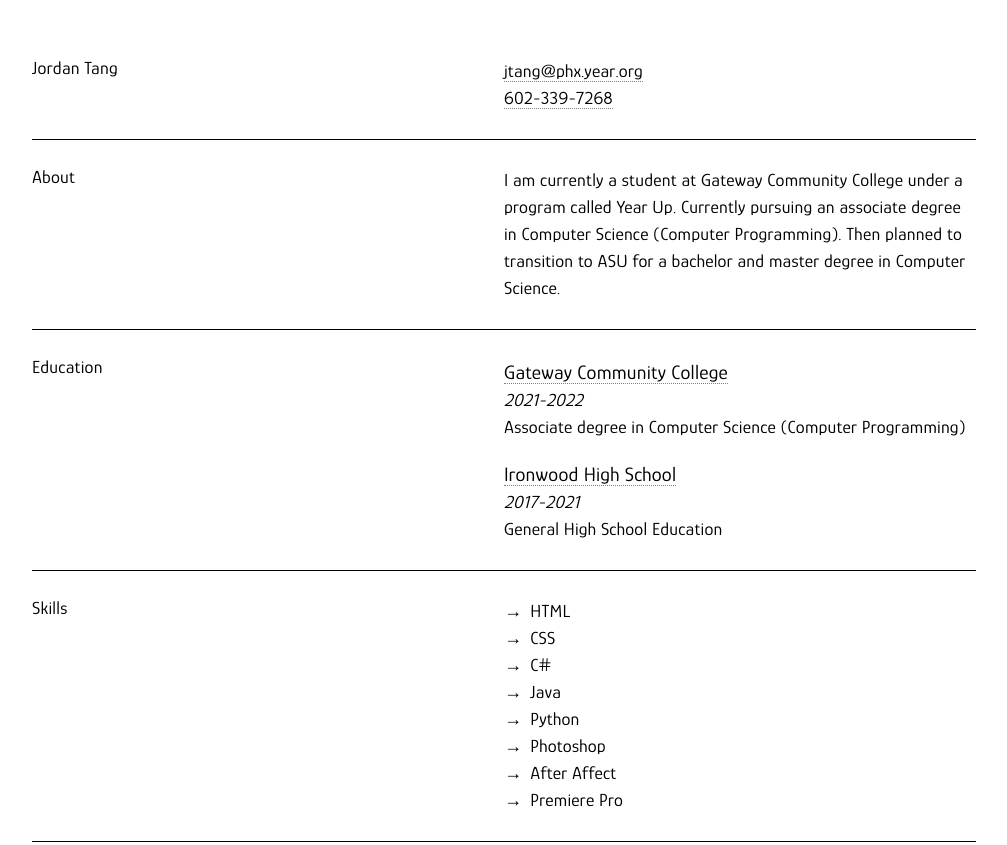
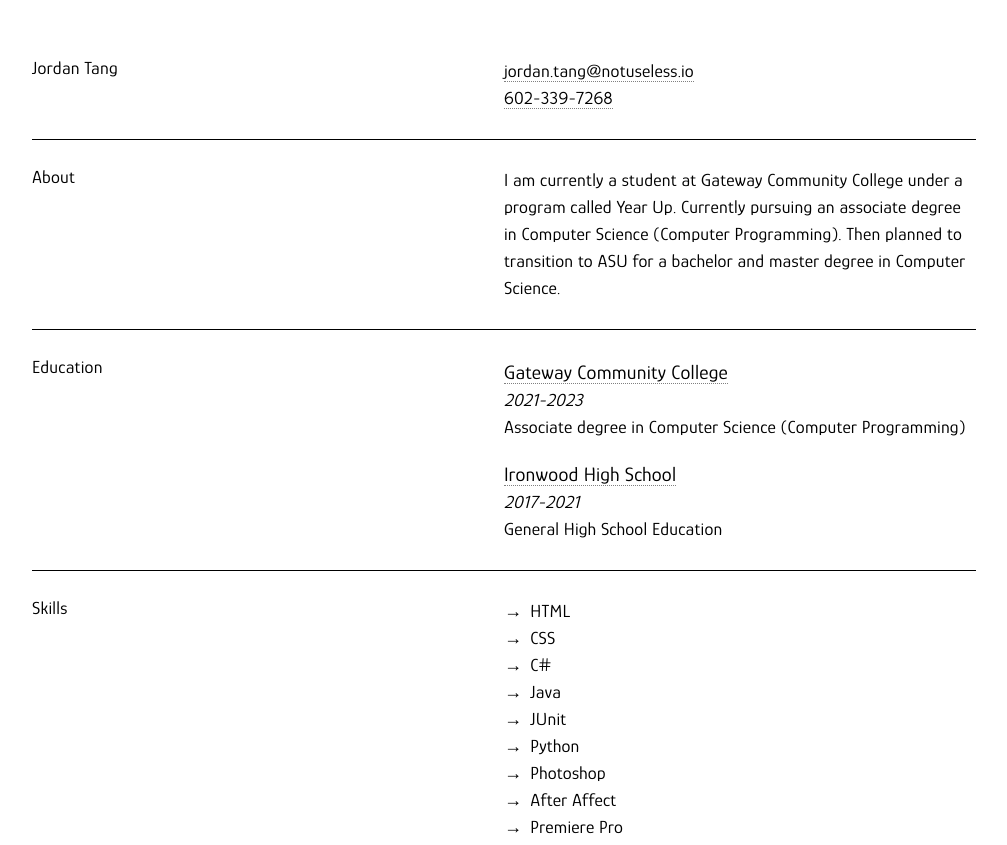
Before and after one commit to TotallyUseless/HTML-One-Page-Resume, a plain HTML site: page index.html in a window 1280 px wide. Shown: the top 845 px of the page, without its empty margins (136-1143 px from the left). Drawn offline with Linux system fonts and the light colour scheme.

Commit message:
Update Email

```diff
--- a/index.html
+++ b/index.html
@@ -16,7 +16,7 @@
         </div>
         <div class="right">
             <p>
-                <a href="mailto:jtang@phx.year.org">jtang@phx.year.org</a>
+                <a href="mailto:jordan.tang@notuseless.io">jordan.tang@notuseless.io</a>
                 <br>
                 <a href="tel:602-339-7268">602-339-7268</a>
             </p>
@@ -44,7 +44,7 @@
             <p>
                 <a class="school" href="https://www.gatewaycc.edu/">Gateway Community College</a>
                 <br>
-                <em>2021-2022</em>
+                <em>2021-2023</em>
                 <br>
                 Associate degree in Computer Science (Computer Programming)
             </p>
@@ -68,6 +68,7 @@
                 <li>CSS</li>
                 <li>C#</li>
                 <li>Java</li>
+                <li>JUnit</li>
                 <li>Python</li>
                 <li>Photoshop</li>
                 <li>After Affect</li>
```
